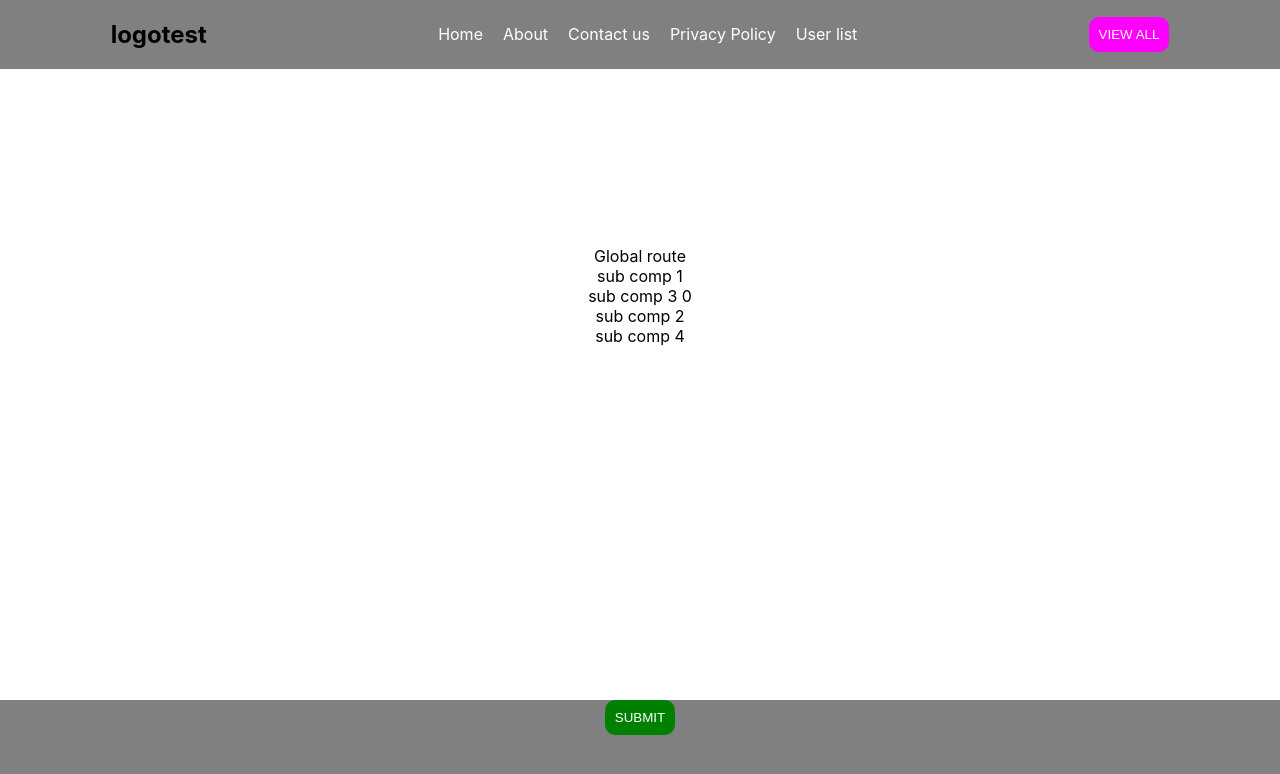
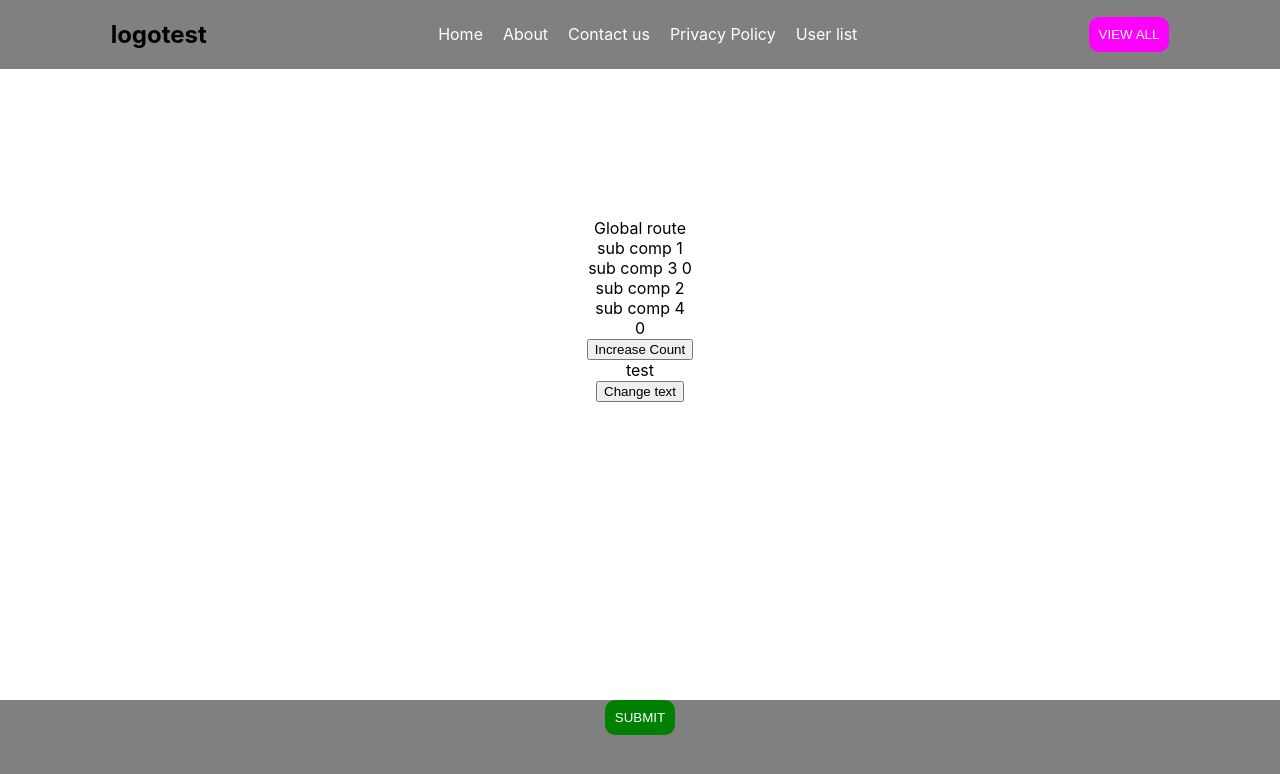
Before and after one commit to pratikkakani080/react-eve-batch-28-01, a React (Create React App) app: page /global in a window 1280 px wide. Shown: the top 774 px of the page. Built offline with nearby package versions, Linux system fonts and the light colour scheme.

Commit message:
feat: useReducer

```diff
--- a/src/common/modules/global/index.jsx
+++ b/src/common/modules/global/index.jsx
@@ -1,22 +1,37 @@
-import React, { useState } from 'react'
+import React, { useReducer, useState } from 'react'
 import SubComp1 from './subComp1'
 import SubComp2 from './subComp2'
+
+const localInitialState = {
+    count: 0,
+    text: 'test'
+}
+
+const localRed = (state, action) => {
+    switch (action.type) {
+        case 'CHANGE_TEXT':
+            return { ...state, text: action.payload }
+        case 'CHANGE_COUNT':
+            return { ...state, count: action.payload }
+        default:
+            return state
+    }
+}
 
 function Global() {
     const var0 = 'variable from global file'
     const [stateuplftn, setStateuplftn] = useState()
-    console.log('log from global', stateuplftn);
+    const [state, dispatch] = useReducer(localRed, localInitialState)
 
     return (
         <div>
             Global route
-            <SubComp1
-                var0={var0}
-                setStateuplftn={setStateuplftn}
-            />
-            <SubComp2
-            data={stateuplftn}
-            />
+            <SubComp1 var0={var0} setStateuplftn={setStateuplftn} />
+            <SubComp2 data={stateuplftn} />
+            {state?.count}<br />
+            <button onClick={() => dispatch({ type: 'CHANGE_COUNT', payload: state.count + 1 })}>Increase Count</button><br />
+            {state?.text}<br />
+            <button onClick={() => dispatch({ type: 'CHANGE_TEXT', payload: state.text + ' test' })}>Change text</button>
         </div>
     )
 }
```
